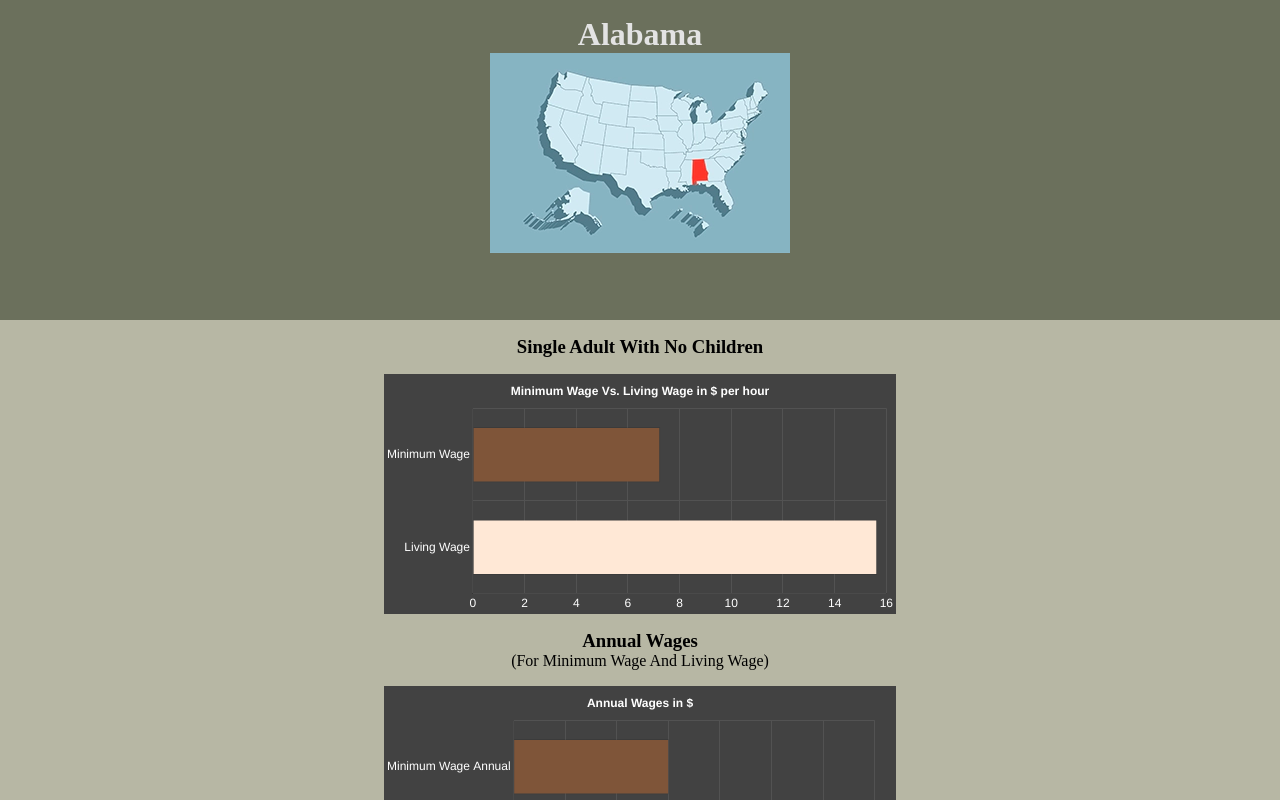
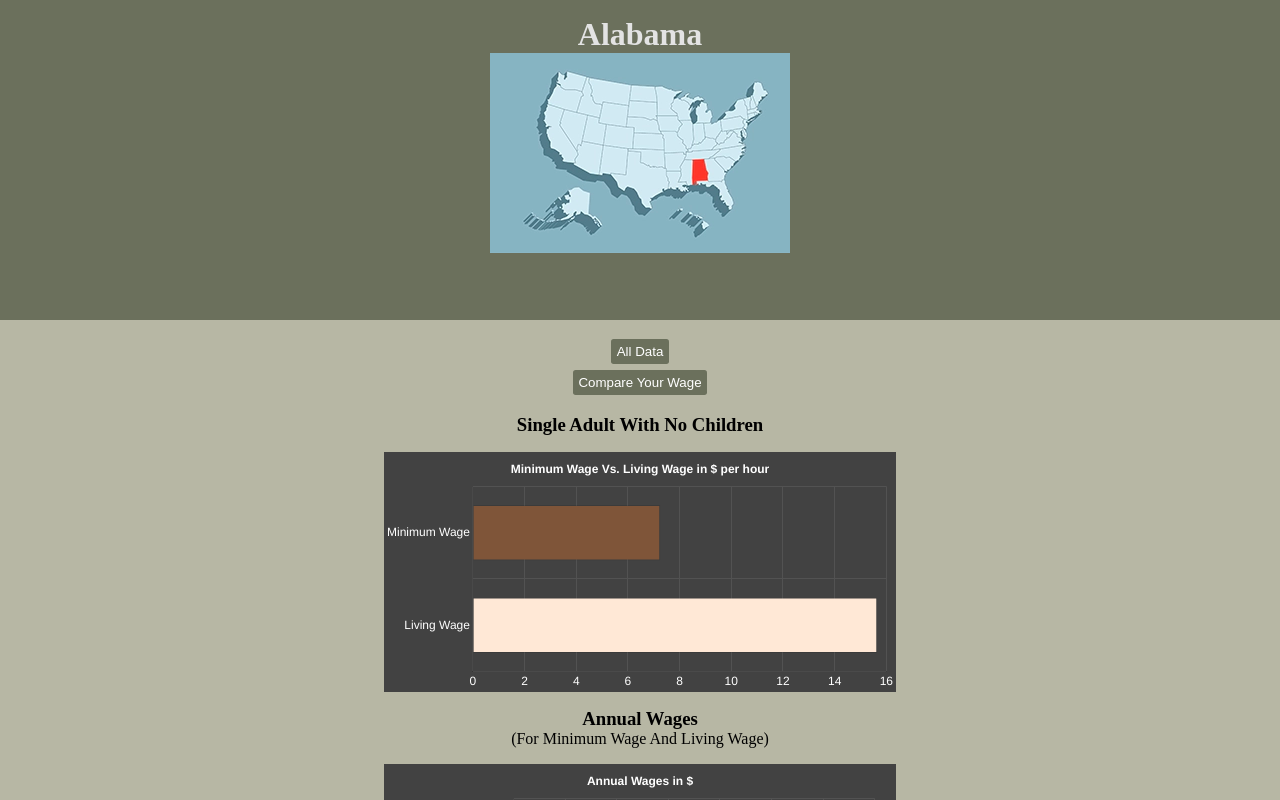
Before and after one commit to Irond76/livingWageProject, a SvelteKit app: page /Alabama in a window 1280 px wide. Shown: the top 800 px of the page. Built offline with nearby package versions, Linux system fonts and the light colour scheme.

Commit message:
added state and toggle to show data or compare wages

```diff
--- a/src/routes/Alabama/+page.svelte
+++ b/src/routes/Alabama/+page.svelte
@@ -10,6 +10,7 @@ import { DataTwoAdultsTwoChildren } from '../../data/AlabamaData';
 import { DataTwoAdultsThreeChildren } from '../../data/AlabamaData';
 import { DataIndustryWages } from '../../data/AlabamaData';
 import img from '$lib/images/alabama.webp';
+
 
 // Single Adult Data ===============================================
 const singleAdult = DataSingleAdult;
@@ -902,6 +903,31 @@ function industryChart1() {
     }
   });
 }
+// Initialize State===============
+let showAllData = true;
+let compareWage = false;
+// ===============================
+
+function showData() {
+    const chartData = document.querySelector('.div');
+    const compareWageData = document.querySelector('.compare');
+    showAllData = true;
+    compareWage = false;
+  if (compareWage === false) {
+    compareWageData.classList.add('hidden');
+    chartData.classList.remove('hidden');
+  }
+}
+function showCompare() {
+  const chartData = document.querySelector('.div');
+  const compareWageData = document.querySelector('.compare');
+  showAllData = false;
+  compareWage = true;
+  if (showAllData === false) {
+    chartData.classList.add('hidden');
+    compareWageData.classList.remove('hidden')
+  }
+}
 // ==================================================================
 onMount(() => {
   singleChart1(),
@@ -926,7 +952,6 @@ onDestroy(() => {
   return {}
 })
 
-
 </script>
 <header>
     <div class="state-header-container">
@@ -934,7 +959,14 @@ onDestroy(() => {
         <img src={img} alt="alabama">
     </div>
 </header>
+
+<main class="light-background">
+  <button on:click={showData}>All Data</button>
+  <button on:click={showCompare}>Compare Your Wage</button>
+</main>
+
 <!-- Single Adult Section -->
+<div class="div ">
 <main class="light-background">
     <h3>Single Adult With No Children</h3>
     <div class="chart-one">
@@ -1036,9 +1068,26 @@ onDestroy(() => {
       <canvas id="myChart-17"></canvas>
     </div>
 </main>
+</div>
+
+<div class="compare hidden">
+  <h1>This is where compare wages go</h1>
+</div>
 
 
 <style>
+    button {
+      border: none;
+      border-radius: .2em;
+      padding: .4em;
+      margin: .2em 0;
+      background-color: #6B705C;
+      color: #fff;
+      cursor: pointer;
+    }
+    button:hover {
+      background-color: #424242;
+    }
      header {
         background-color: #6B705C;
         height: 40dvh;
@@ -1074,5 +1123,7 @@ onDestroy(() => {
     .industry {
       height: 80dvh;
     }
-
+    :global(.hidden) {
+      display: none;
+    }
 </style>
```
Lines whose indentation alone changed are shown as unchanged.
